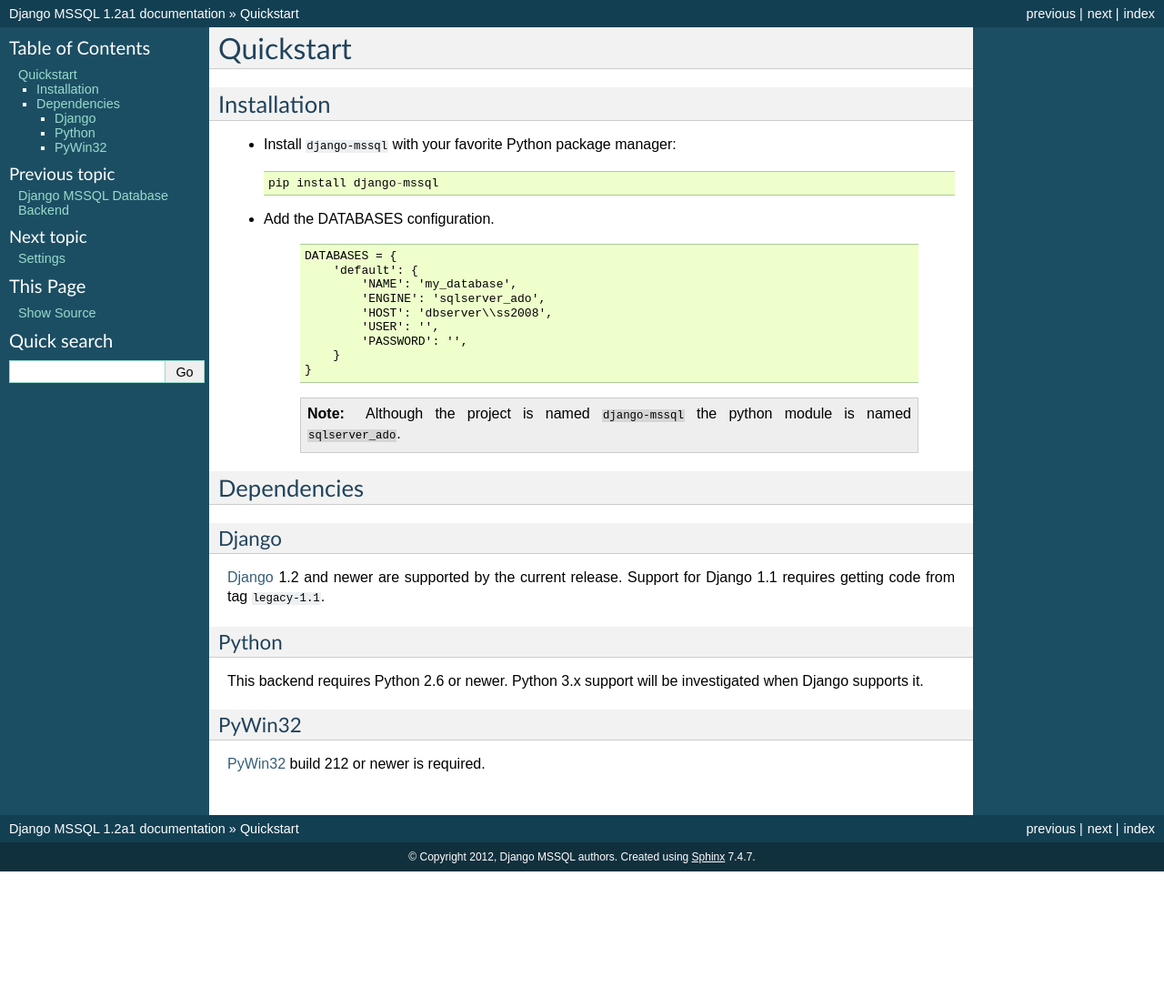
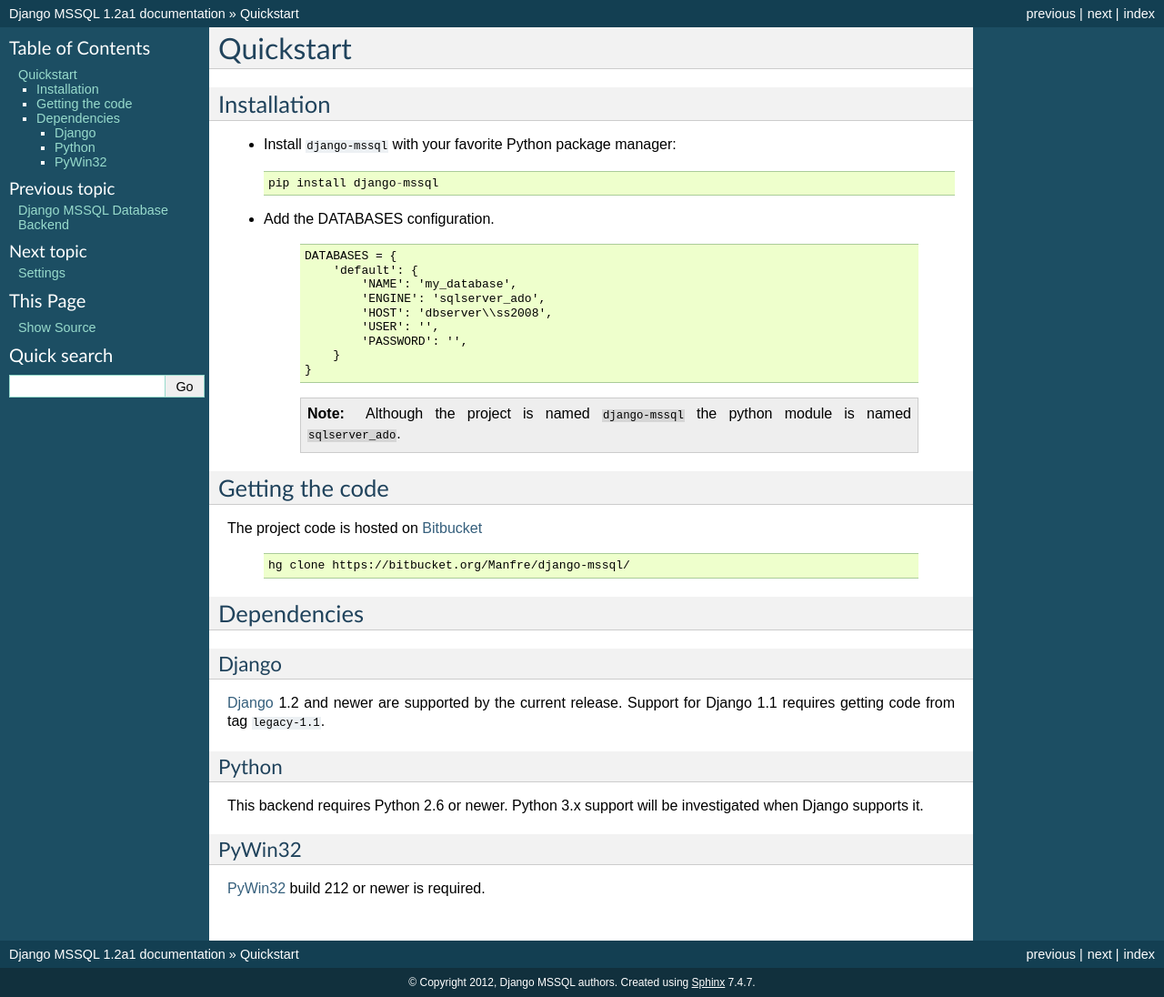
Before and after one commit to kajo-assets/django-sqlserver, a Sphinx documentation site: the page built from docs/quickstart.txt, in a window 1280 px wide. Shown: the whole page at 91% size. Built offline with Sphinx 7.4.7, drawn with Linux system fonts in a browser that asks for light colours; before the commit the page ends 958 px from its top, so only the background shows below that.

Commit message:
Add link to bitbucket repo to the docs

```diff
--- a/docs/quickstart.txt
+++ b/docs/quickstart.txt
@@ -25,6 +25,16 @@
 
     .. note:: Although the project is named ``django-mssql`` the python module is named ``sqlserver_ado``.
 
+Getting the code
+----------------
+
+The project code is hosted on `Bitbucket`_
+
+    .. code-block:: cmd
+
+        hg clone https://bitbucket.org/Manfre/django-mssql/
+
+.. _`Bitbucket`: https://bitbucket.org/Manfre/django-mssql/
 
 Dependencies
 ------------
```
